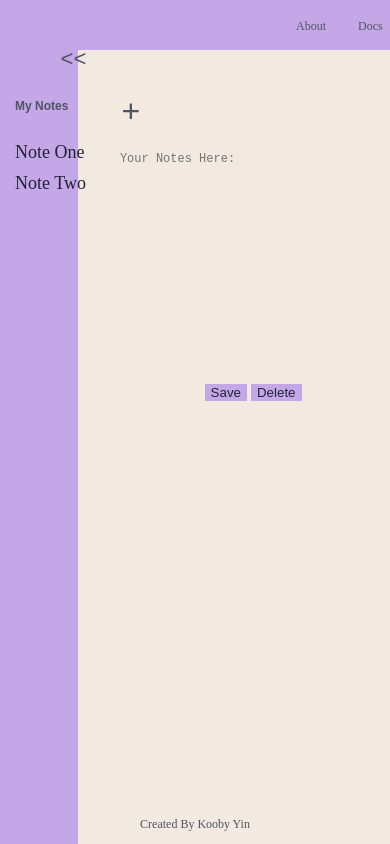
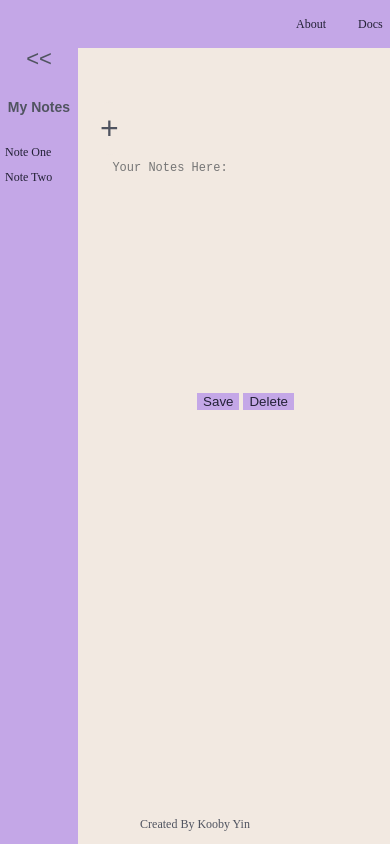
Before and after one commit to Vycodin/Hai_Run_Yin_Assignment1, a plain HTML site: page note.html in a window 390 px wide. Drawn offline with Linux system fonts and the light colour scheme; a web font is replaced by a local one.

Commit message:
finishing touches are done, media query works as designed'

```diff
--- a/CSS/style.css
+++ b/CSS/style.css
@@ -1,8 +1,9 @@
 body{
     background-color: #F2E9E1;
     margin: 0;
+    height: 1005;
 }
-p{
+p, li{
     color:#505460;
     font-size:14px;
 }
@@ -22,23 +23,17 @@ header{
 .index.nav{
     width: 175px;
     height: auto;
-    position:sticky;
-    display: flex;
-    top: 0;
-    width: inherit;
 }
 .topnav{
     list-style:none;
     display:flex;
     flex-direction: row;
     justify-content: space-around;
-    align-items: center;
 }
 a{
-    color:#505460;
+    color:#232136;
     text-decoration: none;
     font-size: 18px;
-    text-align: center;
     padding: 16px 16px;
 }
 a:hover{
@@ -50,8 +45,7 @@ a:visited{
 }
 footer{
     position:fixed;
-    left: 0;
-    bottom: 0px;
+    bottom: 0;
     width: 100%;
     text-align: center;
 }
@@ -61,8 +55,8 @@ footer{
     background-color: #F2E9E1;
     text-align: center;
     font-size: 32px;
-    margin: 12px;
-    padding: 8px 12px;
+    margin: 4px 2px;
+    padding: 8px;
     border-radius: 50%;
 }
 .new_note:hover{
@@ -70,12 +64,10 @@ footer{
     color: #F2E9E1;
 }
 .container-main{
-    width: 25%;
-    padding-left: 25%;
-    padding-top: 6%;
-    display: flex;
-    flex-direction: row;
-    justify-content: space-evenly;
+    margin: auto;
+    width: 20%;
+    padding-top: 50px;
+    padding-right: 40%;
 }
 .open_nav{
     color: #505460;
@@ -99,7 +91,7 @@ footer{
     float: left;
 }
 
-.Note_written{
+.title_button_div{
     margin-left: 10%;
 }
 
@@ -164,7 +156,8 @@ textarea{
     }
     .container-main{
         display: flex;
-        justify-content: space-around;
+        justify-content: center;
+        padding-left: 150px;
     }
     .container-main h1{
         margin: 30px 20px;
@@ -180,9 +173,14 @@ textarea{
         width: 20%;
         margin-top: 45px;
     }
+    .side_nav li{
+        padding-left: 5px;
+        font-size: 12px;
+        list-style: none;
+    }
     .side_nav h1{
-        padding-left: 15px;
-        font-size: 12px;
+        padding-left: 10%;
+        font-size: 14px;
     }
     ul{
         padding-left: 0;
@@ -196,7 +194,9 @@ textarea{
     }
     .side_nav .open_nav{
         font-size: 22px;
+        margin-left: 0px;
     }
+
     textarea{
         width: 200px;
     }
--- a/note.html
+++ b/note.html
@@ -8,7 +8,7 @@
     <link rel="preconnect" href="https://fonts.gstatic.com/" crossorigin>
     <link href="https://fonts.googleapis.com/css2?family=Great+Vibes&family=IBM+Plex+Sans+Thai+Looped:wght@200&display=swap" rel="stylesheet">
     <link rel="stylesheet" href="CSS/style.css">
-    <title>Index</title>
+    <title>Note</title>
 </head>
 <body>
     <header>
@@ -35,13 +35,13 @@
                 <div class="note_button_div">
                     <button class="new_note" type="button">+</button>
                 </div>
-            <div class="Note_written">
-                <textarea placeholder="Your Notes Here:" cols="55" rows="15"></textarea>
-                <div id="note_buttons">
-                    <button class="save_delete">Save</button>
-                    <button class="save_delete">Delete</button>
+                <div class="title_button_div">
+                    <textarea placeholder="Your Notes Here:" cols="55" rows="15"></textarea>
+                    <div id="note_buttons">
+                            <button class="save_delete">Save</button>
+                            <button class="save_delete">Delete</button>
+                    </div>
                 </div>
-            </div>
             </div>
         </div>
     </main>
```
Also changed, not shown: index.html (+8 -2 lines).
